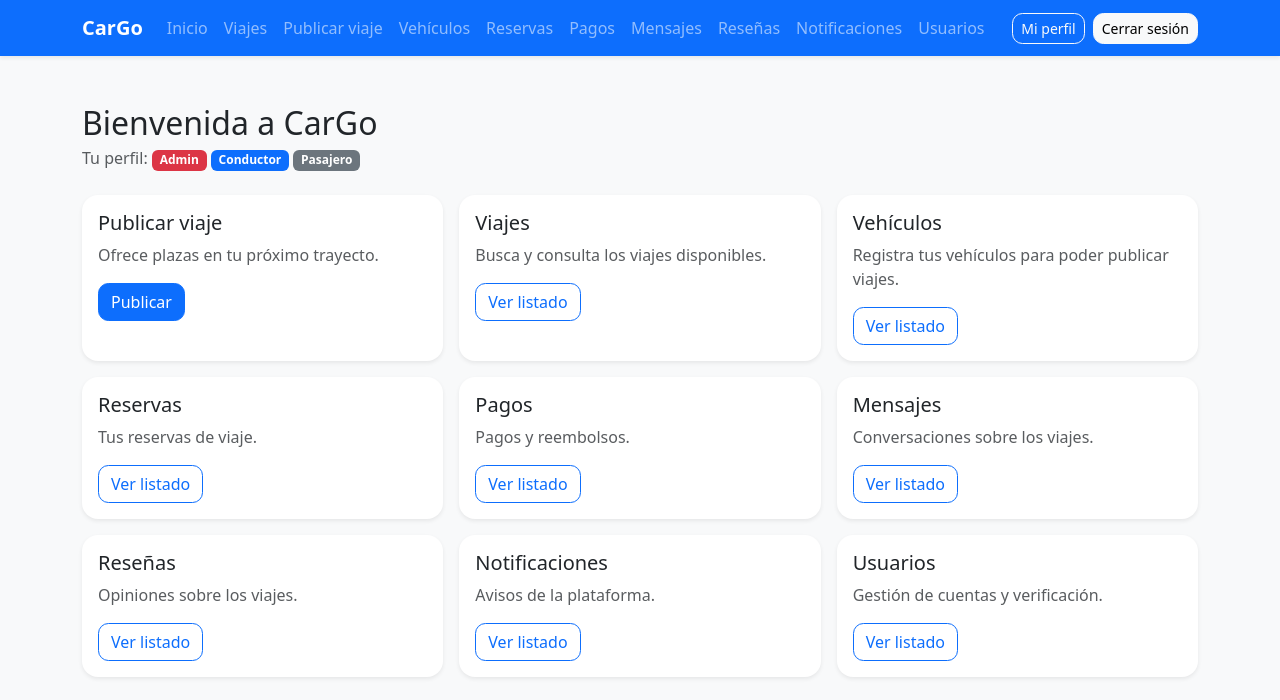
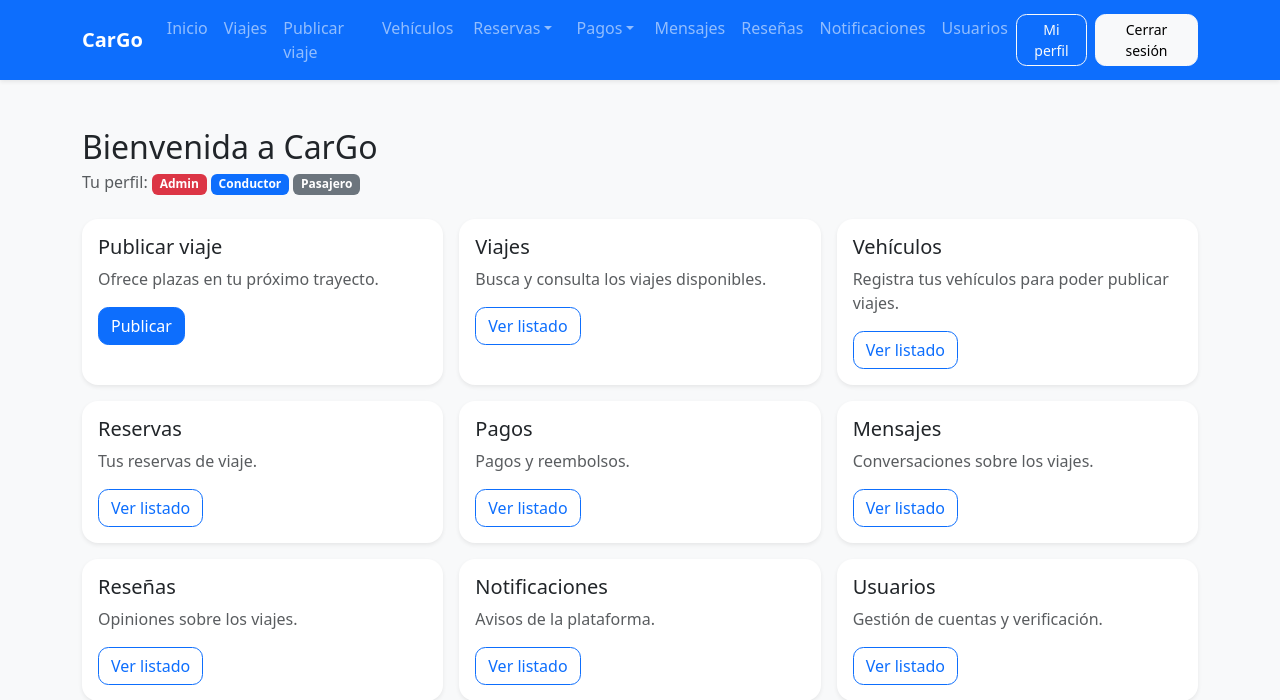
Before and after one commit to mruajeje/DSM, an ASP.NET Core app: page / in a window 1280 px wide. Shown: the top 700 px of the page. Run offline with ASP.NET Core 8, Linux system fonts and the light colour scheme; the visitor is signed in with stand-in values (Sample User, id 1); style sheets or scripts are compiled from the project's sources; some libraries are stand-ins or nearby versions.

Commit message:
holaenlaces

```diff
--- a/carGo/generated/CarGo.Web/Views/Shared/_Layout.cshtml
+++ b/carGo/generated/CarGo.Web/Views/Shared/_Layout.cshtml
@@ -28,8 +28,27 @@
                                 <li class="nav-item"><a class="nav-link" asp-controller="Viaje" asp-action="Create">Publicar viaje</a></li>
                             }
                             <li class="nav-item"><a class="nav-link" asp-controller="Vehiculo" asp-action="Index">Vehículos</a></li>
-                            <li class="nav-item"><a class="nav-link" asp-controller="Reserva" asp-action="Index">Reservas</a></li>
-                            <li class="nav-item"><a class="nav-link" asp-controller="Pago" asp-action="Index">Pagos</a></li>
+
+                            <li class="nav-item dropdown">
+                                <a class="nav-link dropdown-toggle" href="#" role="button" data-bs-toggle="dropdown" aria-expanded="false">Reservas</a>
+                                <ul class="dropdown-menu">
+                                    <li><a class="dropdown-item" asp-controller="Reserva" asp-action="Index">Listado</a></li>
+                                    <li><a class="dropdown-item" asp-controller="Reserva" asp-action="Buscar">Buscar reservas</a></li>
+                                    @if (User.IsInRole("Conductor") || User.IsInRole("Admin"))
+                                    {
+                                        <li><a class="dropdown-item" asp-controller="Reserva" asp-action="Gestionar">Gestionar reservas</a></li>
+                                    }
+                                </ul>
+                            </li>
+
+                            <li class="nav-item dropdown">
+                                <a class="nav-link dropdown-toggle" href="#" role="button" data-bs-toggle="dropdown" aria-expanded="false">Pagos</a>
+                                <ul class="dropdown-menu">
+                                    <li><a class="dropdown-item" asp-controller="Pago" asp-action="Index">Listado</a></li>
+                                    <li><a class="dropdown-item" asp-controller="Pago" asp-action="Gestionar">Gestionar pagos</a></li>
+                                </ul>
+                            </li>
+
                             <li class="nav-item"><a class="nav-link" asp-controller="Mensaje" asp-action="Index">Mensajes</a></li>
                             <li class="nav-item"><a class="nav-link" asp-controller="Resena" asp-action="Index">Reseñas</a></li>
                             <li class="nav-item"><a class="nav-link" asp-controller="Notificacion" asp-action="Index">Notificaciones</a></li>
@@ -59,7 +78,15 @@
     </header>
 
     <main class="container flex-grow-1 py-4 py-lg-5">
-        <partial name="_Mensajes" />
+        @* PROVISIONAL: cuando exista Views/Shared/_Mensajes.cshtml (Ada), sustituir este bloque por: <partial name="_Mensajes" /> *@
+        @if (TempData["Exito"] is string mensajeExito)
+        {
+            <div class="alert alert-success" role="status">@mensajeExito</div>
+        }
+        @if (TempData["Error"] is string mensajeError)
+        {
+            <div class="alert alert-danger" role="alert">@mensajeError</div>
+        }
 
         @RenderBody()
     </main>
```
Also changed, not shown: carGo/generated/CarGo.Web/Controllers/manual/PagoController.Manual.cs (line endings or trailing spaces), carGo/generated/CarGo.Web/Views/Notificacion/Index.cshtml (line endings or trailing spaces), 1 other file.
